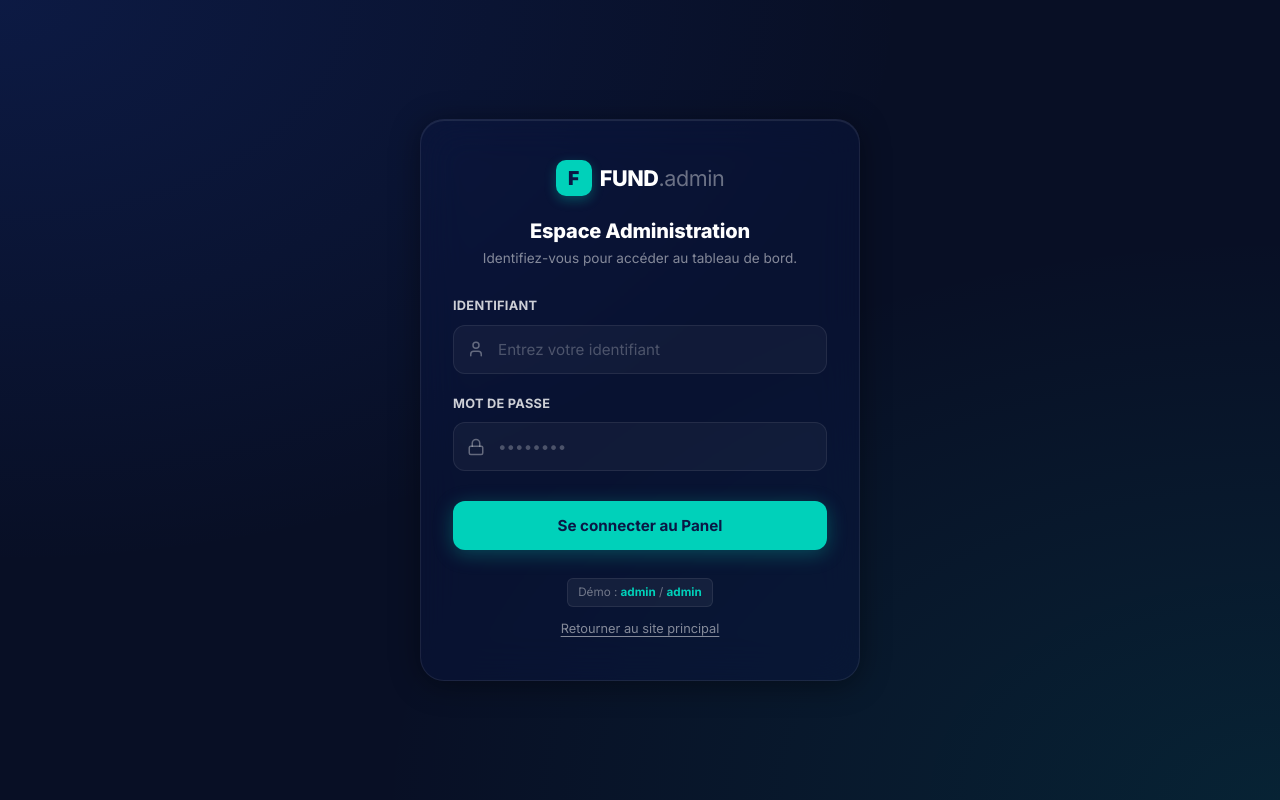
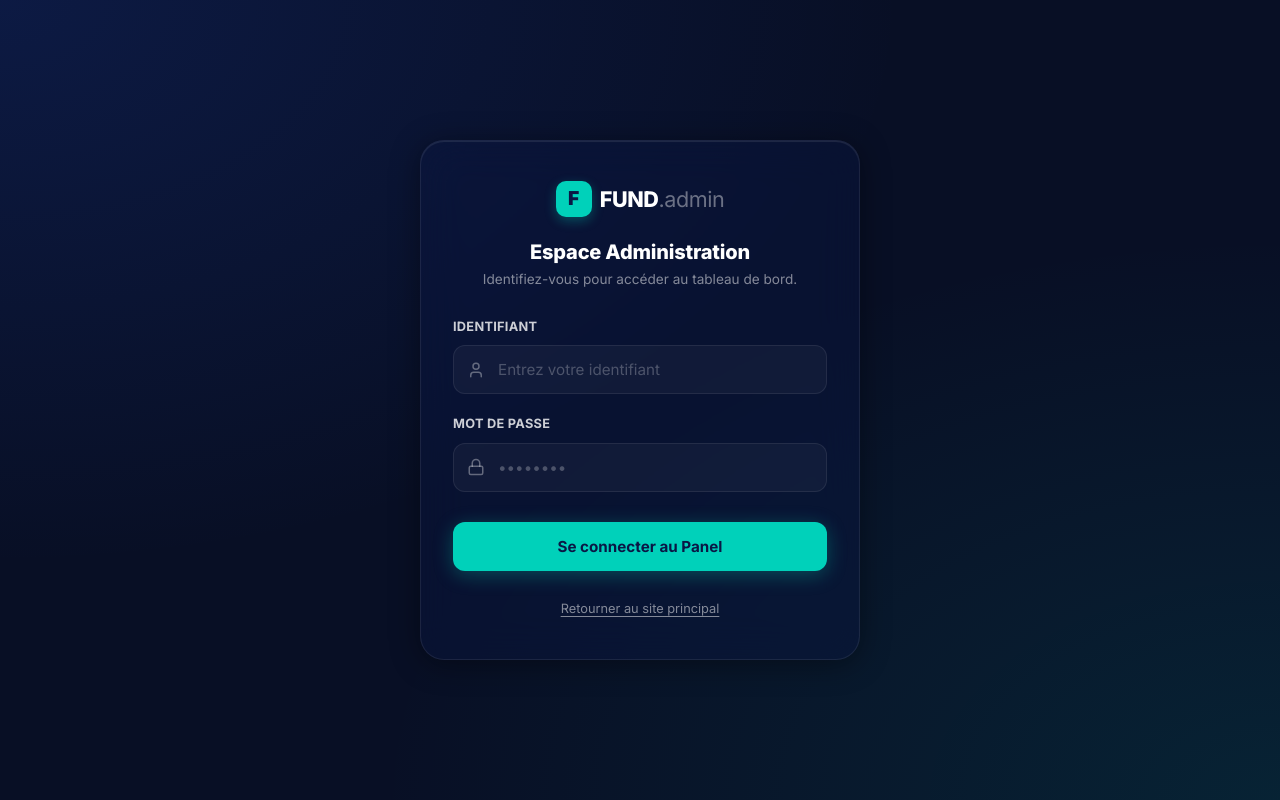
Before and after one commit to josuefox123/business_check_up, a React (Vite) app: page /admin in a window 1280 px wide. Built offline with nearby package versions, Linux system fonts and the light colour scheme.

Commit message:
design: remove demo credentials helper chip from admin login page

```diff
--- a/src/components/admin/AdminApp.jsx
+++ b/src/components/admin/AdminApp.jsx
@@ -1127,9 +1127,6 @@ const AdminLogin = ({ onLogin }) => {
         </form>
 
         <div style={{ marginTop: '28px', textAlign: 'center', display: 'flex', flexDirection: 'column', gap: '12px', alignItems: 'center' }}>
-          <div style={{ fontSize: '0.73rem', color: 'rgba(255, 255, 255, 0.4)', background: 'rgba(255, 255, 255, 0.05)', padding: '4px 10px', borderRadius: '6px', border: '1px solid rgba(255, 255, 255, 0.08)' }}>
-            Démo : <strong style={{ color: 'var(--color-accent)' }}>admin</strong> / <strong style={{ color: 'var(--color-accent)' }}>admin</strong>
-          </div>
           <Link to="/" style={{ color: 'rgba(255, 255, 255, 0.5)', fontSize: '0.8rem', textDecoration: 'underline', textUnderlineOffset: '3px' }}>
             Retourner au site principal
           </Link>
```
